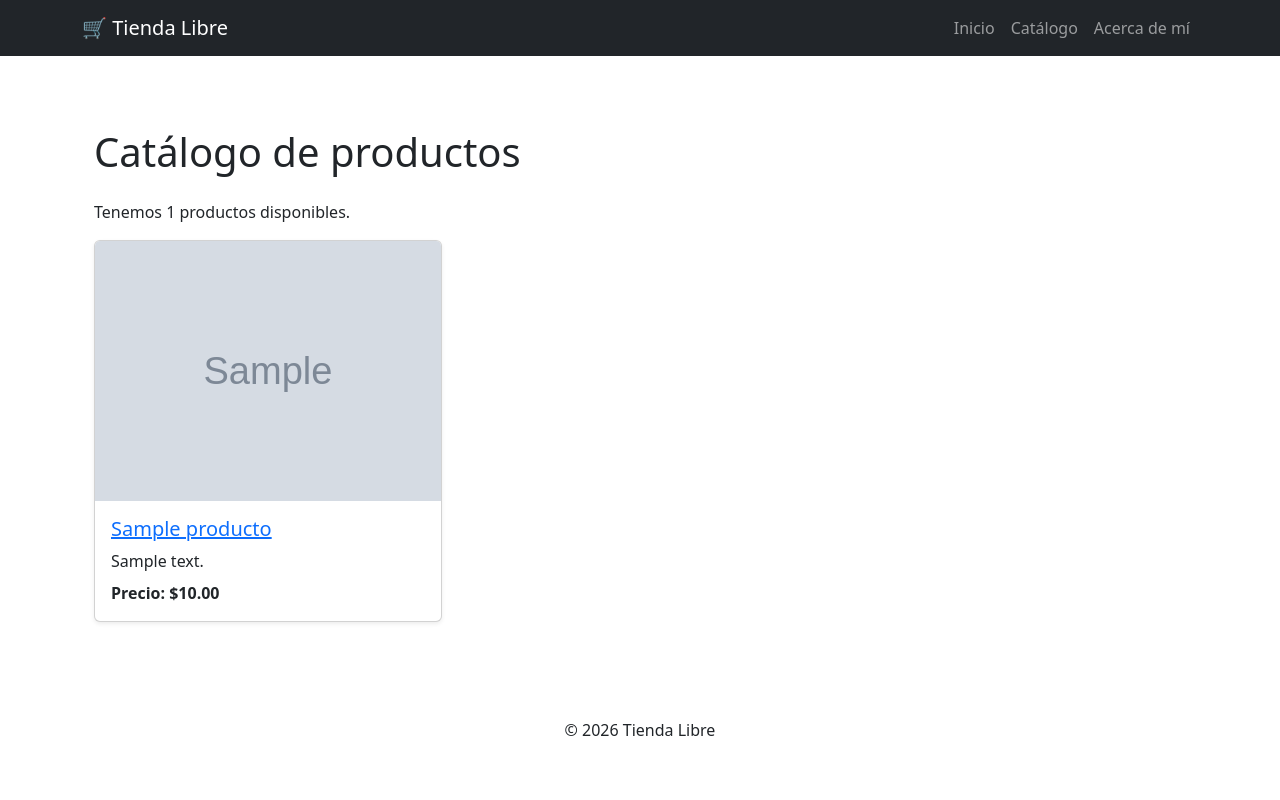
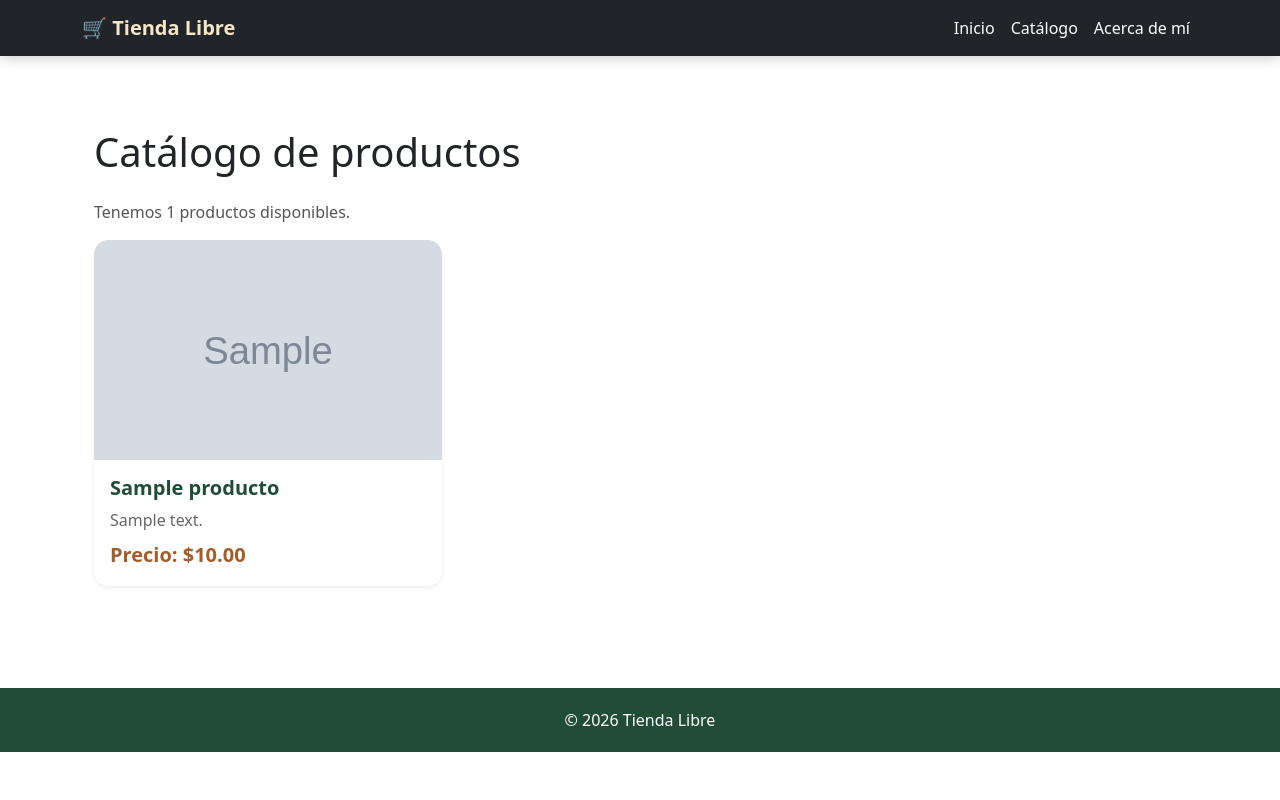
Before and after one commit to Villada-PG3/trabajo-practico-tienda-libre-Francisco-Conejero, a Django app: page /catalogo/ in a window 1280 px wide. Run offline with Django 5.2, Linux system fonts and the light colour scheme; tables that the repository leaves empty hold one stand-in row (values such as "Sample post"); grey boxes marked "Sample" are stand-in pictures.

Commit message:
feat: archivos estáticos y media configurados.

```diff
--- /dev/null
+++ b/static/css/estilos.css
@@ -0,0 +1,221 @@
+/* =========================================
+   TIENDA LIBRE
+   Diseño inspirado en mates, yerba y naturaleza
+   ========================================= */
+
+body {
+    background-color: #f5f1e8;
+    color: #2f2f2f;
+    font-family: Arial, Helvetica, sans-serif;
+}
+
+/* =========================================
+   NAVBAR
+   ========================================= */
+
+.navbar {
+    background-color: #214d36 !important;
+    box-shadow: 0 3px 12px rgba(0, 0, 0, 0.18);
+}
+
+.navbar-brand {
+    color: #f5e6c8 !important;
+    font-size: 1.4rem;
+    font-weight: bold;
+}
+
+.navbar .nav-link {
+    color: #ffffff !important;
+    transition: color 0.2s ease;
+}
+
+.navbar .nav-link:hover {
+    color: #d9b978 !important;
+}
+
+/* =========================================
+   CONTENIDO
+   ========================================= */
+
+main.container {
+    min-height: 70vh;
+}
+
+main > .container {
+    max-width: 1200px;
+}
+
+/* =========================================
+   TITULOS
+   ========================================= */
+
+h1,
+h2,
+h3,
+h4,
+h5 {
+    color: #214d36;
+    font-weight: bold;
+}
+
+h1 {
+    margin-bottom: 25px;
+}
+
+/* =========================================
+   TEXTO DEL CATÁLOGO
+   ========================================= */
+
+main p {
+    color: #555;
+}
+
+/* =========================================
+   TARJETAS DE PRODUCTOS
+   ========================================= */
+
+.card {
+    border: none !important;
+    border-radius: 15px !important;
+    overflow: hidden;
+    background-color: #fffdf8;
+    box-shadow: 0 4px 12px rgba(0, 0, 0, 0.10) !important;
+    transition: transform 0.2s ease, box-shadow 0.2s ease;
+}
+
+.card:hover {
+    transform: translateY(-5px);
+    box-shadow: 0 9px 22px rgba(0, 0, 0, 0.16) !important;
+}
+
+/* =========================================
+   IMÁGENES DE PRODUCTOS
+   ========================================= */
+
+.card-img-top {
+    height: 220px;
+    object-fit: cover;
+    background-color: #eee7d8;
+}
+
+.card-body {
+    padding: 20px;
+}
+
+/* =========================================
+   NOMBRE DEL PRODUCTO
+   ========================================= */
+
+.card-title {
+    margin-bottom: 10px;
+}
+
+.card-title a {
+    color: #214d36;
+    font-weight: bold;
+    text-decoration: none;
+}
+
+.card-title a:hover {
+    color: #a45c28;
+}
+
+/* =========================================
+   DESCRIPCIÓN
+   ========================================= */
+
+.card-text {
+    color: #666;
+    line-height: 1.5;
+}
+
+/* =========================================
+   PRECIO
+   ========================================= */
+
+.card-text.fw-bold {
+    color: #a45c28 !important;
+    font-size: 1.25rem;
+}
+
+/* =========================================
+   BOTONES
+   ========================================= */
+
+.btn-primary {
+    background-color: #214d36;
+    border-color: #214d36;
+    border-radius: 8px;
+}
+
+.btn-primary:hover {
+    background-color: #163625;
+    border-color: #163625;
+}
+
+.btn-secondary {
+    background-color: #6b6b5e;
+    border-color: #6b6b5e;
+    border-radius: 8px;
+}
+
+.btn-secondary:hover {
+    background-color: #505047;
+    border-color: #505047;
+}
+
+/* =========================================
+   DETALLE DEL PRODUCTO
+   ========================================= */
+
+.card-body img.img-fluid {
+    max-width: 400px;
+    max-height: 450px;
+    object-fit: contain;
+    border-radius: 12px;
+    background-color: #eee7d8;
+    padding: 10px;
+}
+
+/* =========================================
+   FOOTER
+   ========================================= */
+
+footer {
+    background-color: #214d36;
+    color: white;
+    padding: 20px;
+    margin-top: 50px !important;
+}
+
+footer p {
+    color: white;
+    margin: 0;
+}
+
+/* =========================================
+   ENLACES
+   ========================================= */
+
+a {
+    text-decoration: none;
+}
+
+/* =========================================
+   CELULAR
+   ========================================= */
+
+@media (max-width: 768px) {
+
+    .card-img-top {
+        height: 200px;
+    }
+
+    h1 {
+        font-size: 1.8rem;
+    }
+
+    .navbar-brand {
+        font-size: 1.2rem;
+    }
+}
--- a/template/base.html
+++ b/template/base.html
@@ -1,6 +1,10 @@
 <!DOCTYPE html>
+{% load static %}
 <html lang="es">
 <head>
+
+    <link rel="stylesheet" href="{% static 'css/estilos.css' %}">
+
     <meta charset="UTF-8">
     <meta name="viewport" content="width=device-width, initial-scale=1.0">
 
```
Also changed, not shown: config/settings.py (+6 -1 lines).
